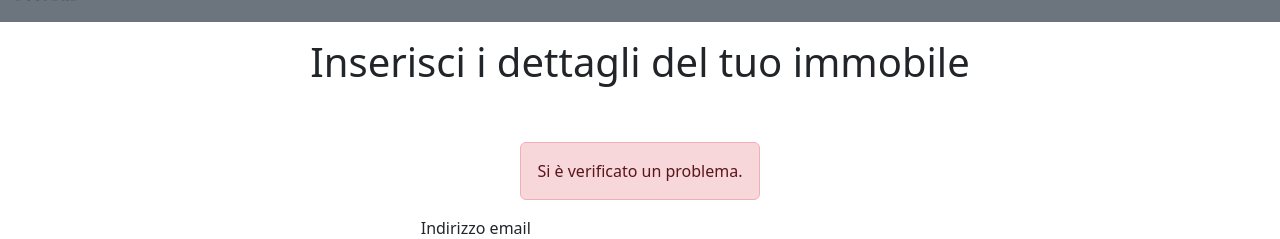
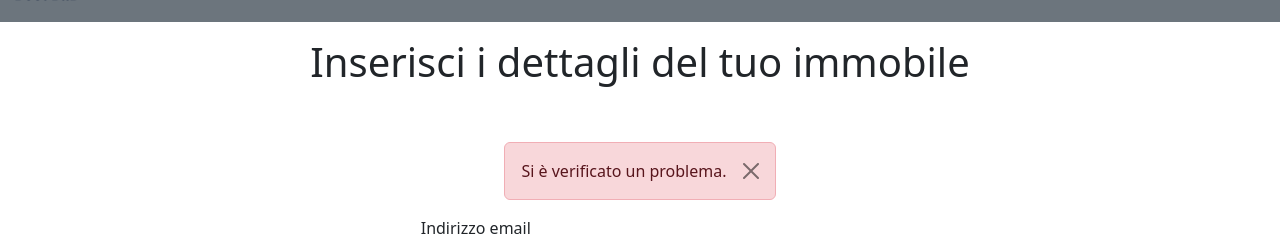
Before and after one commit to AlessandroSottosanti/bool-bnb-team-3, a React (Vite) app: page /create in a window 1280 px wide. Both pictures are taken after typing "name@example.com", "Sample", "Sample", "Sample", "5", "5" into the empty fields and a click on the button "Invia". Shown: the part 74-313 px from the top of the page. Built offline with nearby package versions, Linux system fonts and the light colour scheme; no server answers.

Commit message:
feat: CreatePage alert removal

```diff
--- a/src/pages/CreatePage.jsx
+++ b/src/pages/CreatePage.jsx
@@ -83,7 +83,7 @@ function CreatePage() {
 
         const { name, value } = event.target;
 
-        if(event.target.type === "number"){
+        if (event.target.type === "number") {
             parseInt(value);
         }
 
@@ -127,7 +127,7 @@ function CreatePage() {
 
     }
 
-    console.log("debug",debug);
+    console.log("debug", debug);
     console.log("newImmobile", newImmobile);
     console.log("tipiAlloggioSelezionati", tipiAlloggioSelezionati);
     console.log("selectedTipologia", selectedTipologia);
@@ -137,8 +137,16 @@ function CreatePage() {
             <section className='d-flex justify-content-center align-items-center flex-column'>
 
                 {alertMessage && (
-                    <div className={`alert alert-${alertType}`} role='alert'>
+                    <div
+                        className={`alert alert-${alertType} alert-dismissible fade show`}
+                        role="alert"
+                    >
                         {alertMessage}
+                        <button
+                            type="button"
+                            className="btn-close"
+                            data-bs-dismiss="alert"
+                        ></button>
                     </div>
                 )}
                 <form onSubmit={handleSubmit}>
```
